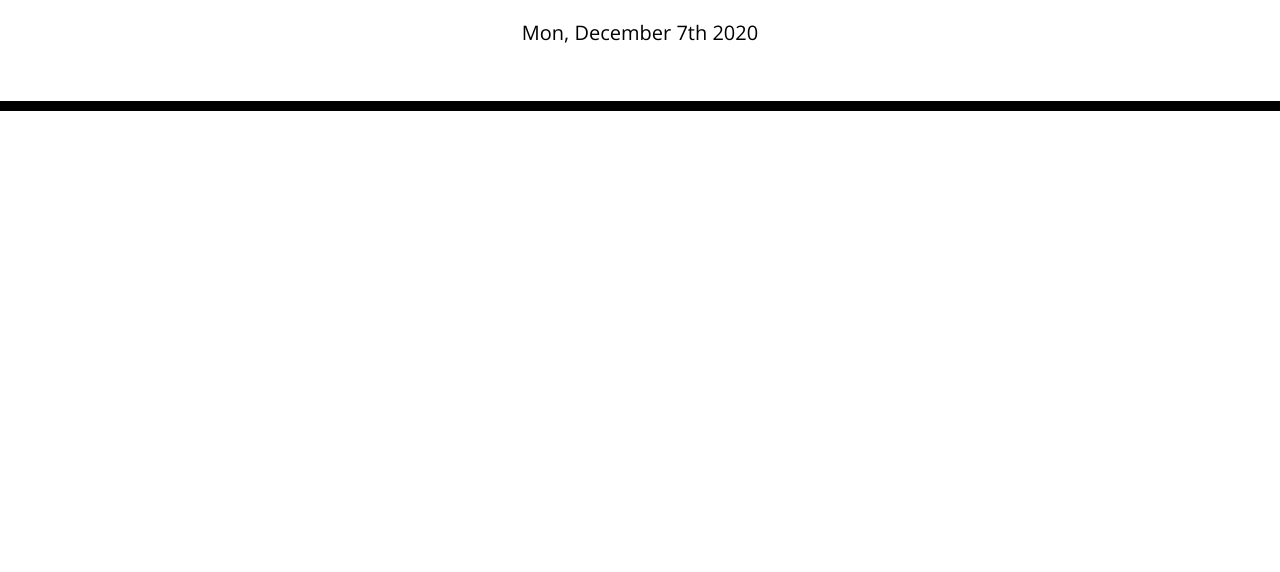
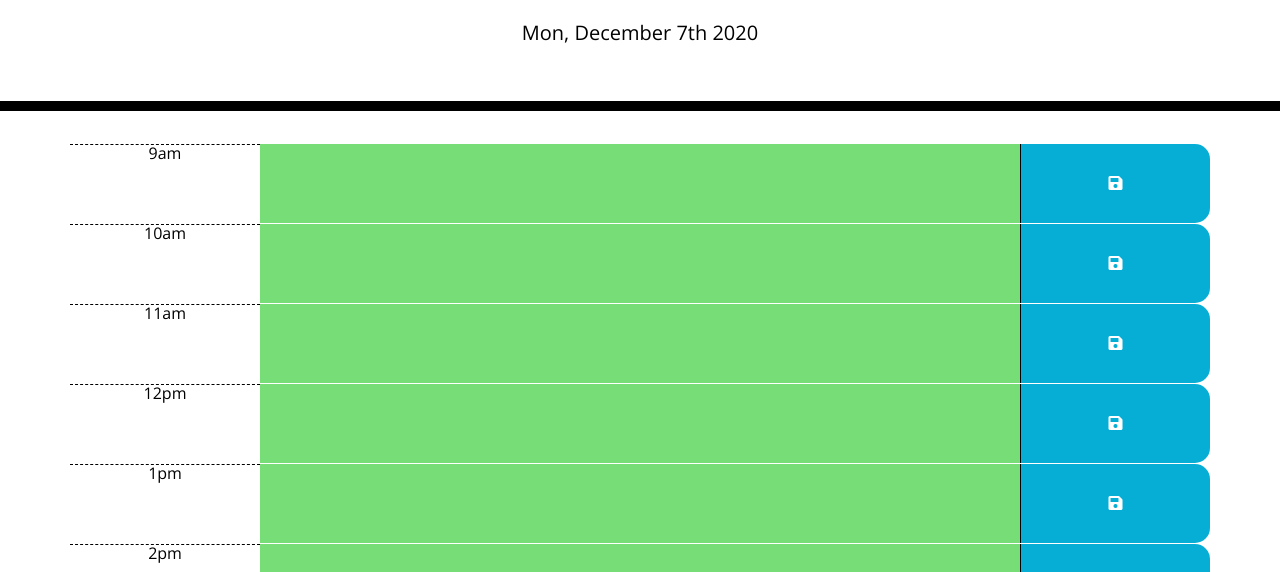
Before and after one commit to quaylas/qs.dayschedule.wk5, a plain HTML site: page index.html in a window 1280 px wide. Shown: the part 211-783 px from the top of the page. Drawn offline with nearby package versions, Linux system fonts and the light colour scheme; a web font is replaced by a local one.

```diff
--- a/assets/js/script.js
+++ b/assets/js/script.js
@@ -50,8 +50,9 @@ var auditTimeBlock = function(timeBlock, timeBlockDescriptionEl) {
 
 }
 // generate and audit the schedule based on the workDay
+var populateSchedule = function() {
+
     workDay.forEach(function(timeBlock){
-
         // create timeBlock row and elements
         var timeBlockRow = $("<div>").addClass("row time-block")
         .attr("id", timeBlock.id);
@@ -70,6 +71,7 @@ workDay.forEach(function(timeBlock){
         // append timeBlock row to container
         container.append(timeBlockRow);
     });
+}
 
 
 $(".container").on("click",".description", function() {
@@ -105,3 +107,4 @@ $(".container").on("blur", "textarea", function(){
 });
 
 createWorkDay();
+populateSchedule();
--- a/assets/style.css
+++ b/assets/style.css
@@ -33,7 +33,7 @@ p {
 
 .description{
     white-space: pre-wrap;
-    padding: 10px 0px;
+    padding: 10px 0;
 }
 
 .time-block{
```
Lines whose indentation alone changed are shown as unchanged.
